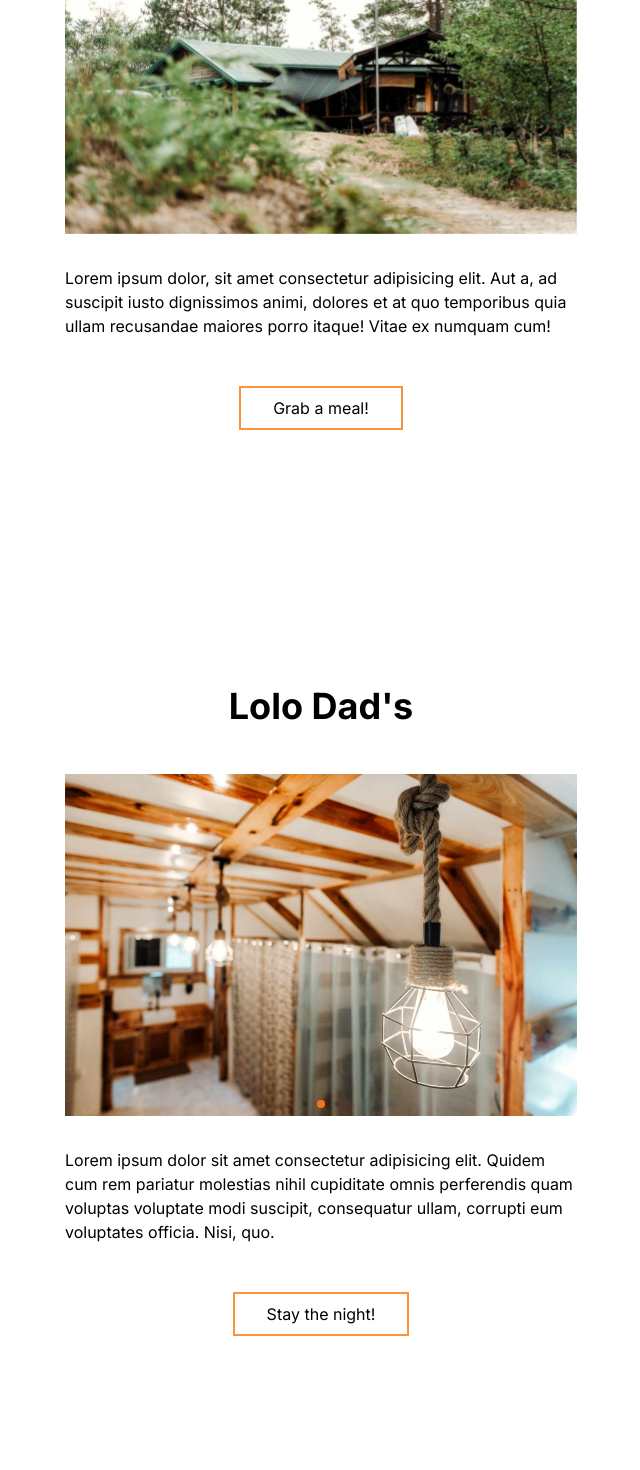
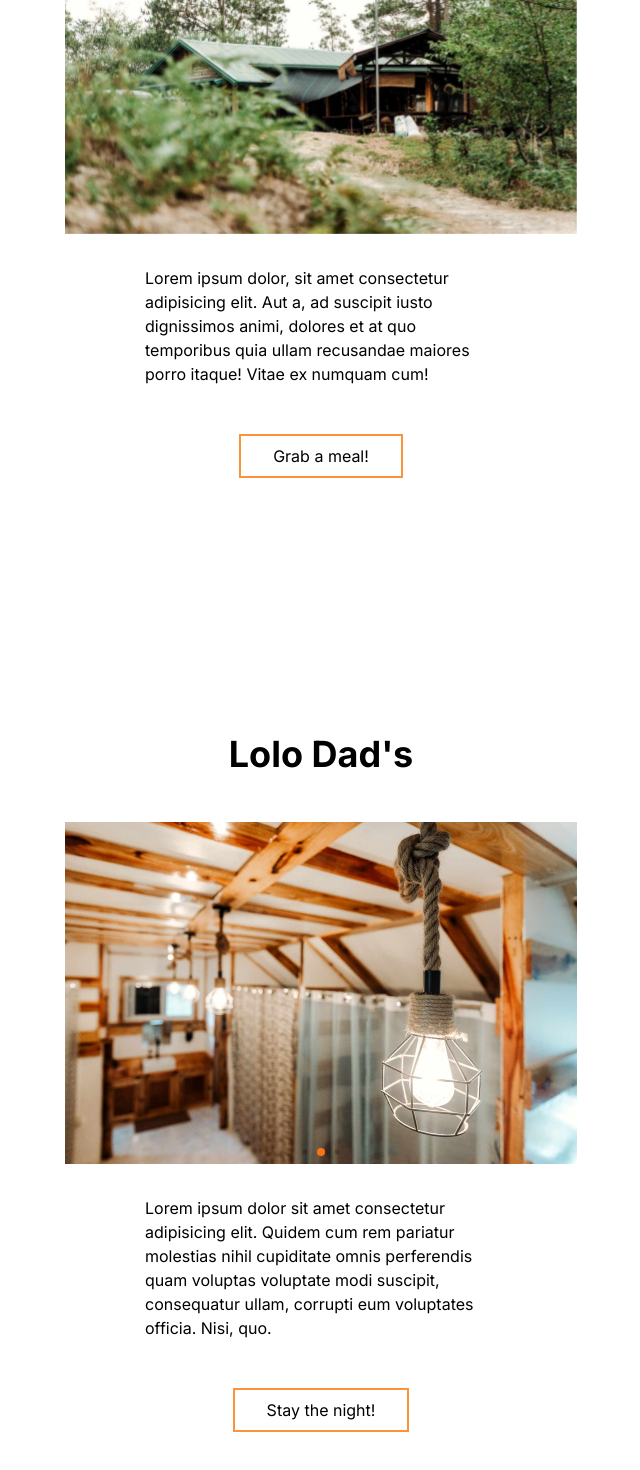
Before and after one commit to kenmalik/tagpuan-lolo-dads, a Next.js app: page / in a window 1280 px wide. Shown: the part 1675-3145 px from the top of the page, without its empty margins (319-959 px from the left). Built offline with nearby package versions, Linux system fonts and the light colour scheme; a web font is replaced by a local one.

Commit message:
refactor: add extra padding to home page text

```diff
--- a/app/page.tsx
+++ b/app/page.tsx
@@ -53,11 +53,13 @@ export default function Home() {
           <Gallery className="mb-8">
             <img src="/images/tagpuan/restaurant-exterior.jpg" />
           </Gallery>
+          <div className="sm:px-10 lg:px-20">
             <p>
-            Lorem ipsum dolor, sit amet consectetur adipisicing elit. Aut a, ad
-            suscipit iusto dignissimos animi, dolores et at quo temporibus quia
-            ullam recusandae maiores porro itaque! Vitae ex numquam cum!
+              Lorem ipsum dolor, sit amet consectetur adipisicing elit. Aut a,
+              ad suscipit iusto dignissimos animi, dolores et at quo temporibus
+              quia ullam recusandae maiores porro itaque! Vitae ex numquam cum!
             </p>
+          </div>
           <div className="mt-12 flex flex-col items-center gap-4">
             <Link
               href="/about"
@@ -77,12 +79,14 @@ export default function Home() {
             <img src="/images/lolo-dads/cabin-lighting.jpg" />
             <img src="/images/lolo-dads/cabin-patio.jpg" />
           </Gallery>
+          <div className="sm:px-10 lg:px-20">
             <p>
-            Lorem ipsum dolor sit amet consectetur adipisicing elit. Quidem cum
-            rem pariatur molestias nihil cupiditate omnis perferendis quam
+              Lorem ipsum dolor sit amet consectetur adipisicing elit. Quidem
+              cum rem pariatur molestias nihil cupiditate omnis perferendis quam
               voluptas voluptate modi suscipit, consequatur ullam, corrupti eum
               voluptates officia. Nisi, quo.
             </p>
+          </div>
           <div className="mt-12 flex flex-col items-center gap-4">
             <Link
               href="/about"
```
Lines whose indentation alone changed are shown as unchanged.
